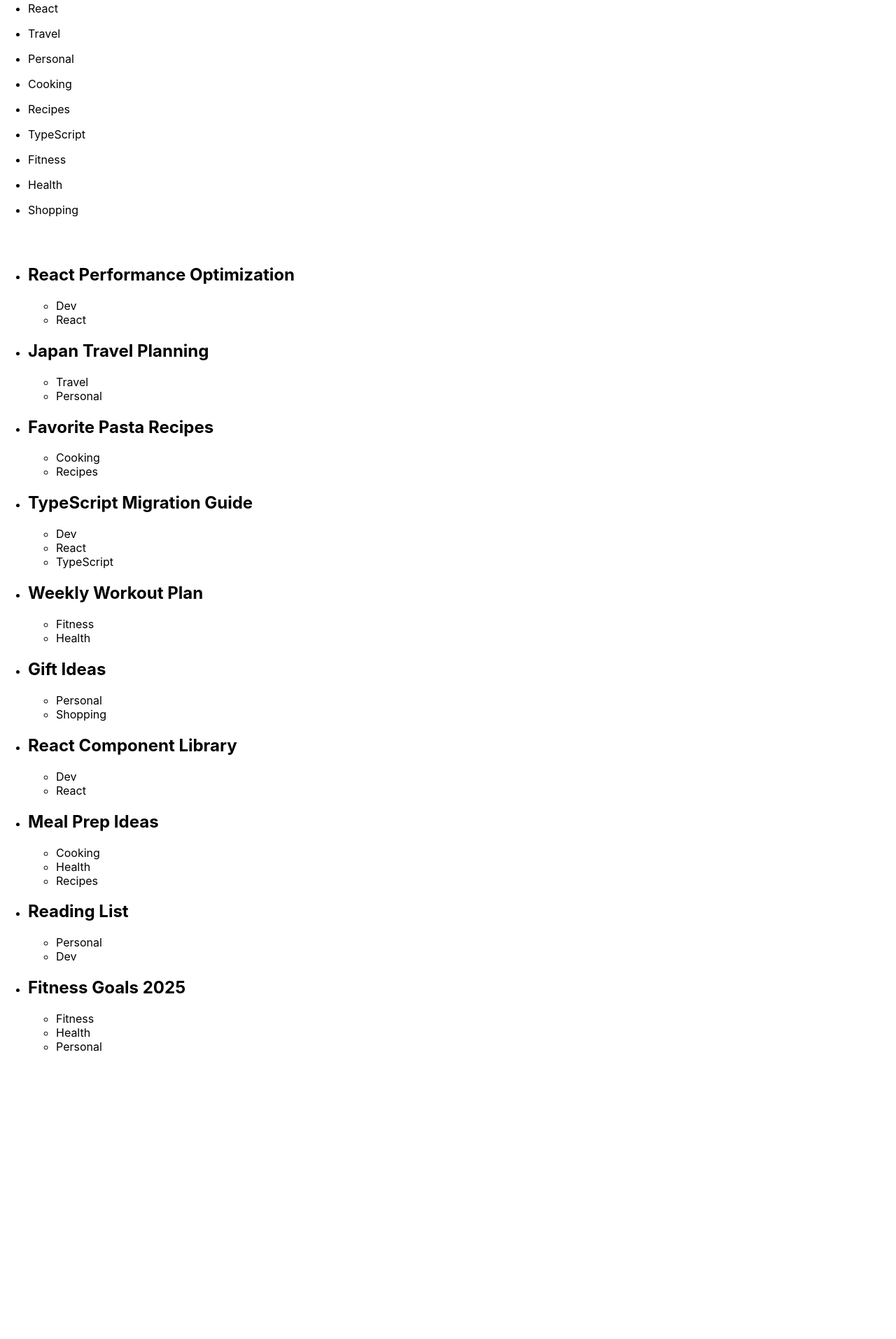
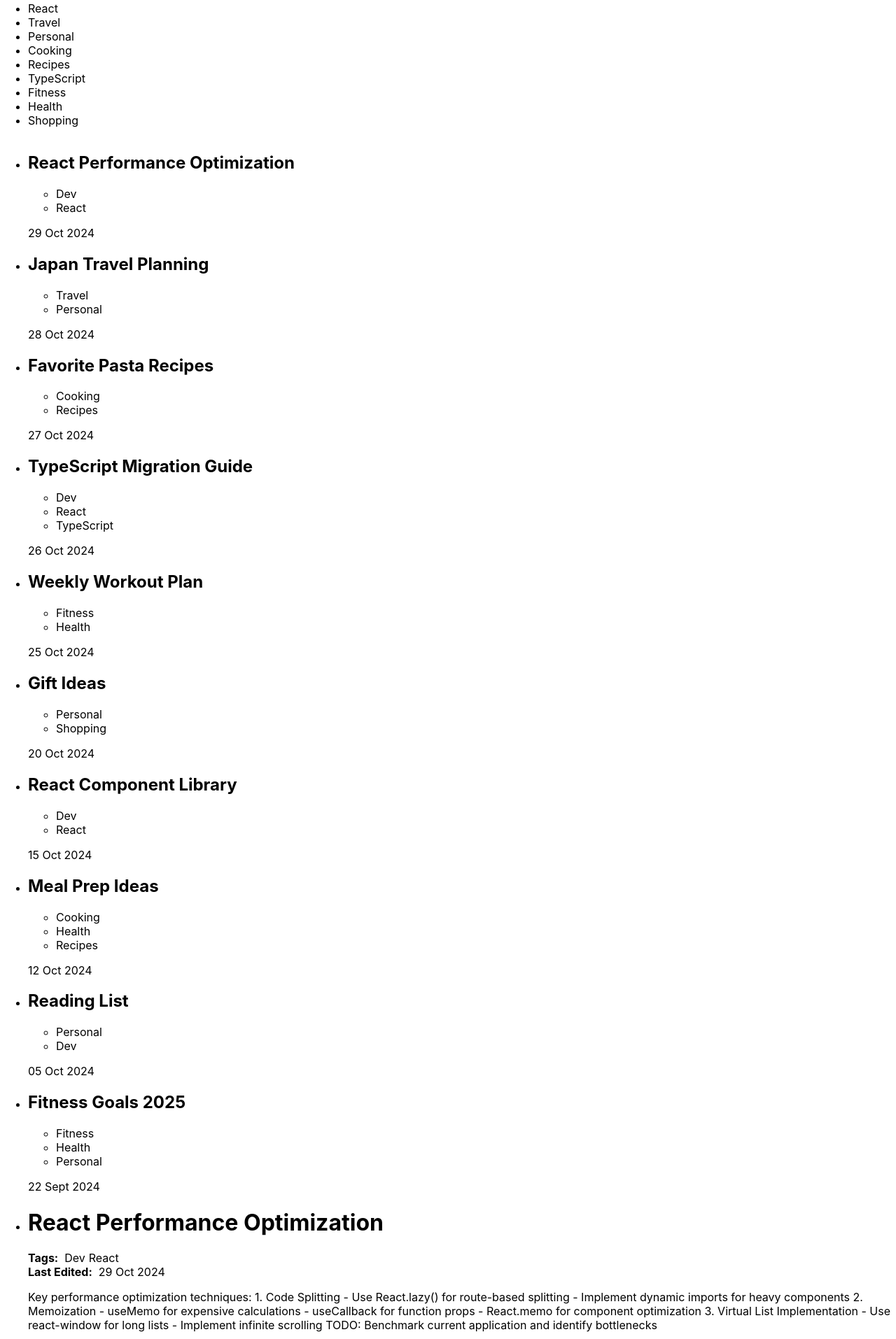
Before and after one commit to Anastasiya2310/NotesTaking, a React (Create React App) app: page / in a window 1280 px wide. Shown: the part 66-1980 px from the top of the page at 70% size. Before the commit the page ends 1588 px from the top, so only its background shows below. Built offline with nearby package versions, Linux system fonts and the light colour scheme.

Commit message:
add custom typography & colors (MUI)

```diff
--- a/package.json
+++ b/package.json
@@ -3,6 +3,12 @@
   "version": "0.1.0",
   "private": true,
   "dependencies": {
+    "@emotion/react": "^11.14.0",
+    "@emotion/styled": "^11.14.0",
+    "@fontsource/inter": "^5.1.1",
+    "@fontsource/noto-serif": "^5.1.1",
+    "@fontsource/source-code-pro": "^5.1.1",
+    "@mui/material": "^6.4.5",
     "cra-template": "1.2.0",
     "react": "^19.0.0",
     "react-dom": "^19.0.0",
--- a/src/App.tsx
+++ b/src/App.tsx
@@ -1,7 +1,9 @@
-import './App.css';
+import "./App.css";
+import "@fontsource/inter";
 import data from "./data.json"
-import SidebarNotes from "./blocks/core/components/SidebarNotes/SidebarNotes"
-import SidebarTags from "./blocks/core/components/SidebarTags/SidebarTags"
+import Content from "./components/Content/Content";
+import SidebarTags from "./components/SidebarTags/SidebarTags"
+import SidebarNotes from "./components/SidebarNotes/SidebarNotes"
 
 function App() {
   let tagsArray = data.notes.flatMap((obj) => obj.tags);
@@ -10,14 +12,18 @@ function App() {
   return (
     <>
       <div style={{
-        width: "500px",
+        width: "100%",
         display: "flex",
-        flexDirection: "column",
+        flexDirection: "row",
         flexWrap: "wrap",
         justifyContent: "flex-start"
       }}>
-        <SidebarTags tags={tagsUnique}  />
-        <SidebarNotes notes={data.notes}  />
+        <SidebarTags tags={tagsUnique} />
+        <div>
+          <SidebarNotes notes={ data.notes } />
+          <Content notes={ data.notes } />
+        </div>
+
       </div>
     </>
   );
--- a/src/blocks/core/components/SidebarTags/SidebarTags.tsx
+++ /dev/null
@@ -1,19 +0,0 @@
-import ItemsList from "../../../ItemsList/ItemsList"
-import { ITagsList } from "../../../../interfaces/interfaces";
-
-function SidebarTags({ tags }: ITagsList) {
-  return (
-    <>
-      <ItemsList
-        items={tags}
-        renderItem={(tag) => (
-          <div>
-            <p>{tag}</p>
-          </div>
-        )}
-      />
-    </>
-  );
-}
-
-export default SidebarTags;
--- /dev/null
+++ b/src/components/Content/Content.tsx
@@ -0,0 +1,35 @@
+import { INotesList } from "../../interfaces/interfaces";
+import ItemsList from "../ItemsList/ItemsList"
+import { formatDate } from "../../utils/dateUtils"
+
+function Content({ notes }: INotesList) {
+  return (
+    //Header
+      // search
+      // settings
+    <div>
+      <ItemsList
+        items={notes}
+        renderItem={(note) => (
+          <>
+            <h1>{note.title}</h1>
+            <div>
+              <span><b>Tags:</b> &nbsp;</span>
+              <span>{note.tags.map((tag, index) => (<span key={index} style={{display: "inline-block", paddingRight: "5px"}}>{tag}</span>))}</span>
+            </div>
+            <div>
+              <span><b>Last Edited:</b> &nbsp;</span>
+              <span>{formatDate(note.lastEdited)}</span>
+            </div>
+            <div>
+              <p>{note.content}</p>
+            </div>
+          </>
+        )}
+      />
+
+    </div>
+  )
+}
+
+export default Content;
--- a/src/blocks/core/components/SidebarNotes/SidebarNotes.tsx
+++ b/src/components/SidebarNotes/SidebarNotes.tsx
@@ -1,8 +1,10 @@
 // import './App.css';
-import ItemsList from "../../../ItemsList/ItemsList"
-import { INotesList } from "../../../../interfaces/interfaces";
+import ItemsList from "../ItemsList/ItemsList"
+import { INotesList } from "../../interfaces/interfaces"
+import { formatDate } from "../../utils/dateUtils"
 
 function SidebarNotes({ notes }: INotesList) {
+
   return (
     <>
       <ItemsList
@@ -15,6 +17,7 @@ function SidebarNotes({ notes }: INotesList) {
                 <li key={index}>{tag}</li>
               ))}
             </ul>
+            <p>{formatDate(note.lastEdited)}</p>
           </div>
         )}
       />
--- /dev/null
+++ b/src/components/SidebarTags/SidebarTags.tsx
@@ -0,0 +1,19 @@
+import ItemsList from "../ItemsList/ItemsList"
+import { ITagsList } from "../../interfaces/interfaces";
+import logo from "../../assets/images/logo.svg";
+
+function SidebarTags({ tags }: ITagsList) {
+  return (
+    <aside>
+      <img src={logo} alt="Logo" />
+      <ItemsList
+        items={tags}
+        renderItem={(tag) => (
+          <div>{tag}</div>
+        )}
+      />
+    </aside>
+  );
+}
+
+export default SidebarTags;
--- /dev/null
+++ b/src/custom.d.ts
@@ -0,0 +1,4 @@
+declare module "*.svg" {
+  const content: string;
+  export default content;
+}
--- /dev/null
+++ b/src/utils/dateUtils.ts
@@ -0,0 +1,9 @@
+export const formatDate = (dateString: string): string => {
+  const date = new Date(dateString);
+  const dateOptions: Intl.DateTimeFormatOptions = {
+    day: "2-digit",
+    month: "short",
+    year: "numeric",
+  }
+  return date.toLocaleDateString("en-GB", dateOptions);
+}
```
Also changed, not shown: src/theme.d.ts (added, +38 -0 lines), src/theme.ts (added, +86 -0 lines), src/components/ItemsList/ItemsList.tsx (renamed from src/blocks/ItemsList/ItemsList.tsx), src/components/SidebarArchive/SidebarArchive.tsx (added), 1 other file (tests, documents, lock files or other folders).
